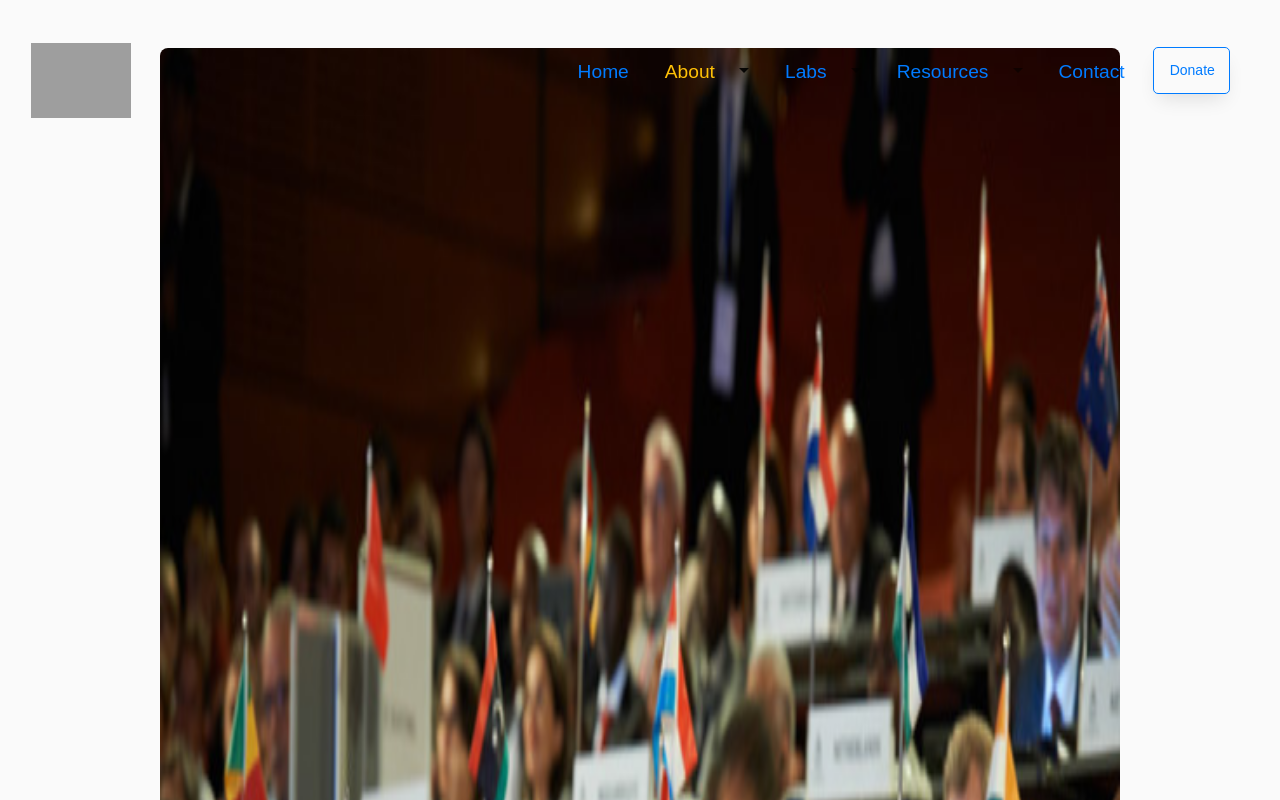
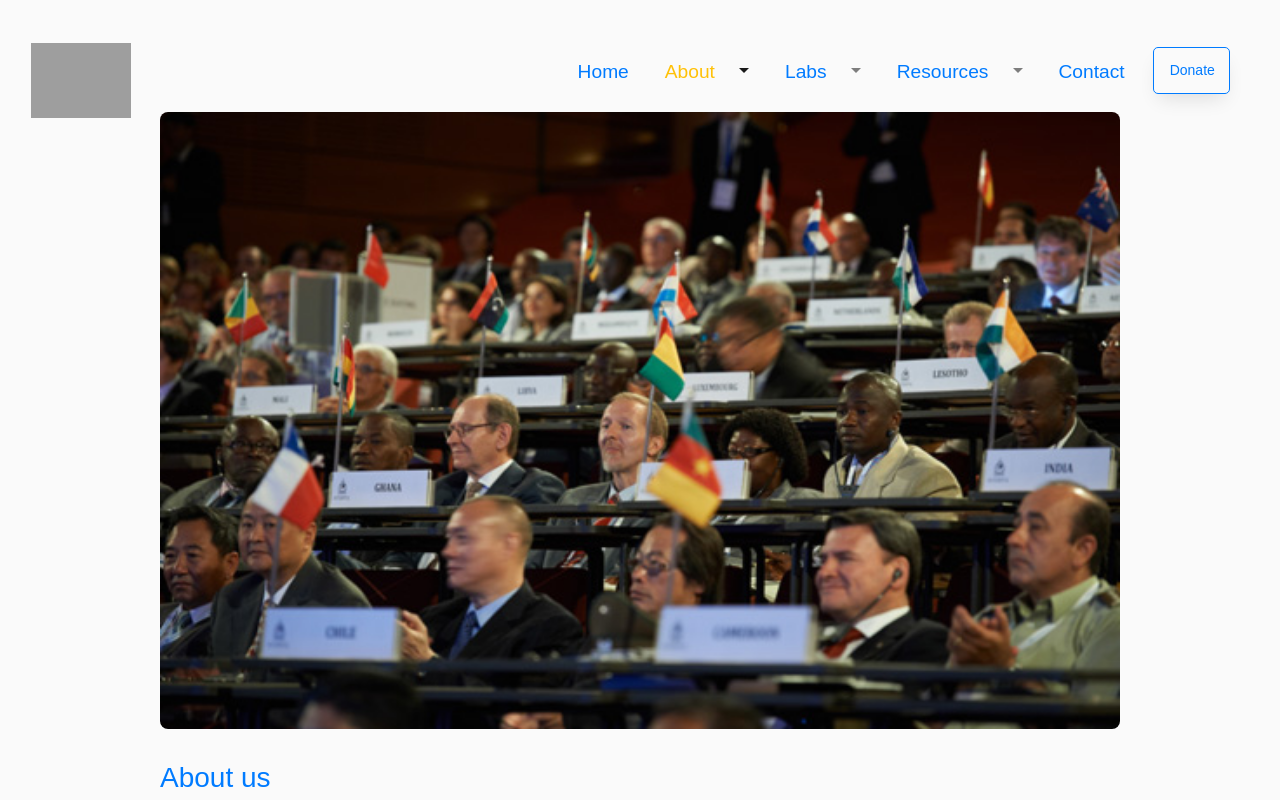
Before and after one commit to Ekaji/tac-africa-website, a Next.js app: page /about_us in a window 1280 px wide. Shown: the top 800 px of the page. Built offline with nearby package versions, Linux system fonts and the light colour scheme; grey boxes are pictures that could not be loaded.

Commit message:
update: minor update

```diff
--- a/styles/page.styles/aboutUs.module.scss
+++ b/styles/page.styles/aboutUs.module.scss
@@ -6,25 +6,27 @@
   width: 100vw;
 
   .page_child {
-    // flex: 1 1 auto;
     width: 75vw;
-    margin: 3em auto;
+    min-height: 50vh;
+    margin: 7em auto;
+
+    .page_hero_image{
+      width: 100%;
+      height: 50%;
+
+      border-radius: 8px;
+      // overflow: hidden
+    }
 
     &__heading {
-      margin-bottom: 1em;
+      margin: 1em 0;
     }
 
     p {
       font-size: 20px;
       margin: 20px 0;
     }
-    .page_hero_image{
-      width: 100%;
-      height: 180%;
-      position: relative;
-      border-radius: 8px;
-      overflow: hidden
-    }
+
   }
 
 }
```
